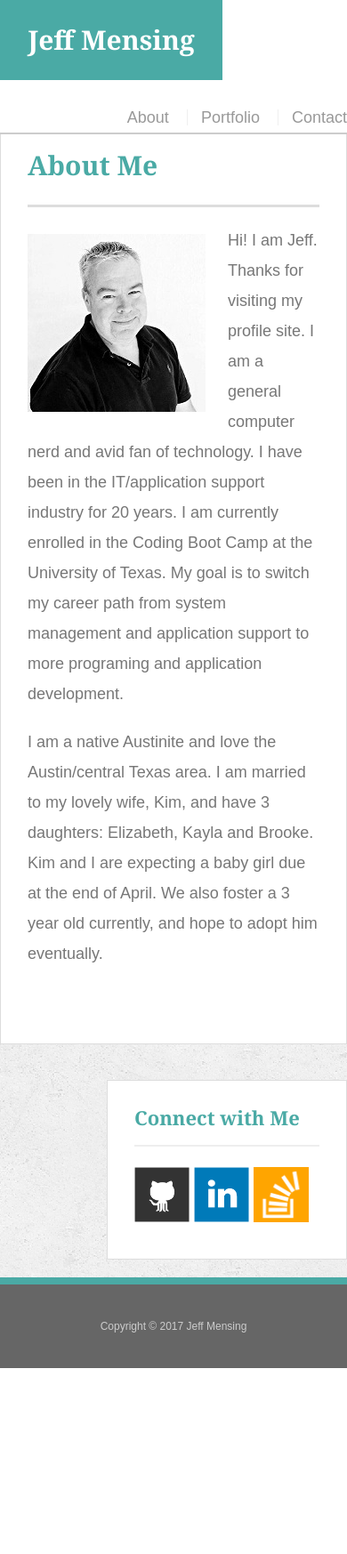
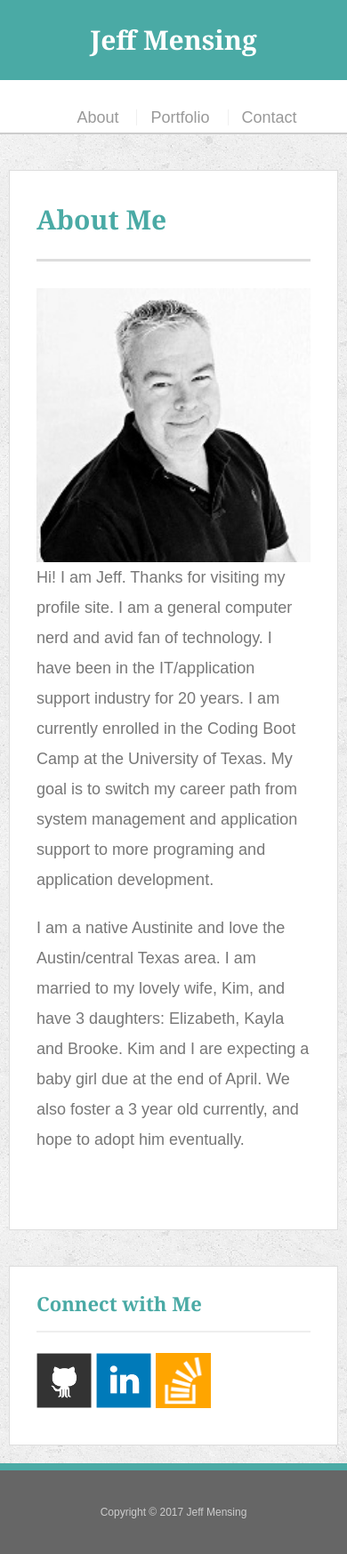
Before and after one commit to jeffmensing/Responsive-Portfolio, a PHP site: page / in a window 390 px wide. Shown: the whole page at 89% size. Before the commit the page ends 1538 px from the top, so only its background shows below. Run offline with PHP 8.4, Linux system fonts and the light colour scheme.

Commit message:
setting up media query for 640 max width

```diff
--- a/assets/style.css
+++ b/assets/style.css
@@ -238,3 +238,85 @@ footer {
   background: #666;
   border-top: 8px solid #4aaaa5;
 }
+
+
+/* MEDIA QUERIES*/
+
+@media (max-width: 640px) {
+
+#headerContainer {
+  position: static;
+  }
+
+#logo {
+  width: 100%;
+  height: 90px;
+  float: left;
+  font-family: 'Georgia', Times, Times New Roman, serif;
+  text-align: center;
+  line-height: 90px;
+  color: #fff;
+  font-weight: 700;
+  font-size: 30px;
+  text-decoration: none;
+  background: #4aaaa5;
+}
+
+nav {
+  margin-top: 25px;
+  width: 100%;
+  text-align: center;
+}
+
+nav a {
+  display: inline-block;
+  margin-left: 15px;
+  padding-left: 15px;
+  color: #999;
+  text-decoration: none;
+  line-height: 18px;
+  border-left: 1px solid #efefef;
+}
+
+nav a:first-child {
+  border-left: 0 none;
+}
+
+#main-container {
+  padding: 10px;
+}
+
+.auth-image {
+  max-width: 100%;
+  width: 100%;
+  height: auto;
+  margin-top: 10px;
+  margin-right: 25px;
+  float: left;
+
+}
+
+.main-section {
+  padding: 30px;
+  margin: 0 0 40px 0;
+  width: 100%;
+  max-width: 650px;
+  float: left;
+  background: #fff;
+  border: 1px solid #ddd;
+}
+
+
+.sidebar {
+  padding: 30px;
+  width: 100%;
+  max-width: 640px;
+  margin-bottom: 20px;
+  background: #fff;
+  border: 1px solid #ddd;
+}
+
+@media (min-width: 641px) and (max-width: 768px) {
+
+  }
+}
--- a/index.html
+++ b/index.html
@@ -41,6 +41,7 @@
 			<a href="https://stackoverflow.com/users/7367462/jeff-mensing?tab=profile"><img src="images/stackoverflow.png" class="social" alt="Stackoverflow" /></a>
 		 </div>
 		</section>
+	</div>
 	<footer>
 		<div class="container">
 	  	  Copyright &copy; 2017 Jeff Mensing
```
